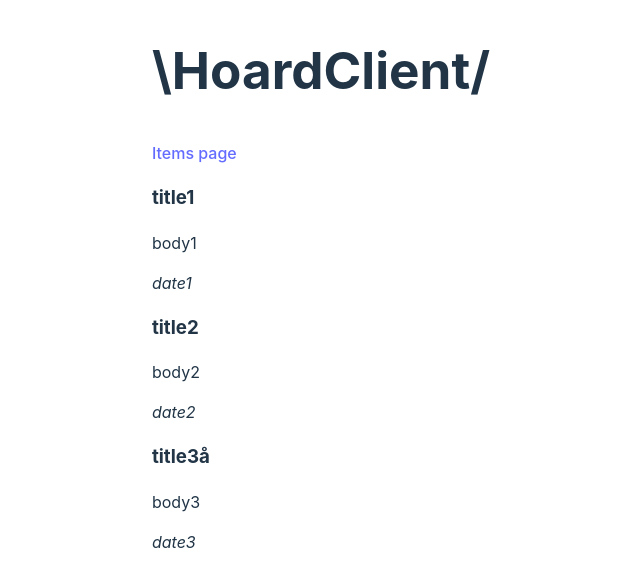
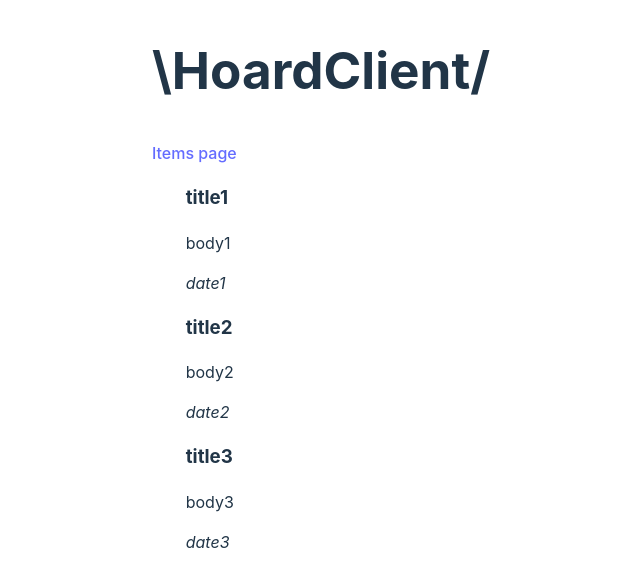
Before and after one commit to sslukess/thoughtBubbles-client, a React (Vite) app: page /items in a window 1280 px wide. Shown: the top 586 px of the page, without its empty margins (319-959 px from the left). Built offline with nearby package versions, Linux system fonts and the light colour scheme.

Commit message:
root hasbasic structure

```diff
--- a/src/components/large-components/item-card/itemCard.tsx
+++ b/src/components/large-components/item-card/itemCard.tsx
@@ -1,4 +1,4 @@
-import { Item, ItemProps } from '@project/types/itemsTypes';
+import { ItemProps } from '@project/types/itemsTypes';
 import React from 'react';
 
 const ItemCard: React.FC<ItemProps> = (Props: ItemProps) => {
--- a/src/routes/Root/Root.tsx
+++ b/src/routes/Root/Root.tsx
@@ -1,18 +1,23 @@
 import { Outlet, Link } from 'react-router-dom';
 
+// note that this is general import, not scoped.
 import './styles.root.module.css';
+import Styles from './styles.root.module.css';
 
 function Root() {
-
     return (
-        <div id='navbar'>
-            <nav>
-                <h1>\HoardClient/</h1>
-            </nav>
-            <Link to={"items"}>Items page</Link>
-            <Outlet />
-        </div>
+        <>
+                <nav id={Styles.navbar}>
+                    <h1>\HoardClient/</h1>
+                    <Link to={"items"}>Items page</Link>
+                </nav>
+            <main>
+                <section id={Styles["main-content"]}>
+                    <Outlet />
+                </section>
+            </main>
+        </>
     )
-};
+}
 
 export default Root;
--- a/src/routes/Root/styles.root.module.css
+++ b/src/routes/Root/styles.root.module.css
@@ -1,4 +1,14 @@
-nav {
- display: flex;
- justify-content: center;
+.navbar {
+    display: flex;
+    justify-content: center;
+
 }
+
+main {
+    display: flex;
+    justify-content: center;
+}
+
+#main-content {
+    flex: 0 1 80%;
+}
--- a/src/routes/items-page/Items.tsx
+++ b/src/routes/items-page/Items.tsx
@@ -4,7 +4,7 @@ import { useLoaderData } from 'react-router-dom';
 
 function Items() {
 
-    const items = useLoaderData();
+    const items = useLoaderData() as Item[];
 
     return (
         <div>
--- a/src/routes/items-page/utils.ts
+++ b/src/routes/items-page/utils.ts
@@ -4,6 +4,6 @@ export function loader() {
     return [
         new Item("title1", "body1", "date1"),
         new Item("title2", "body2", "date2"),
-        new Item("title3å", "body3", "date3")
+        new Item("title3", "body3", "date3")
     ]
 };
```
